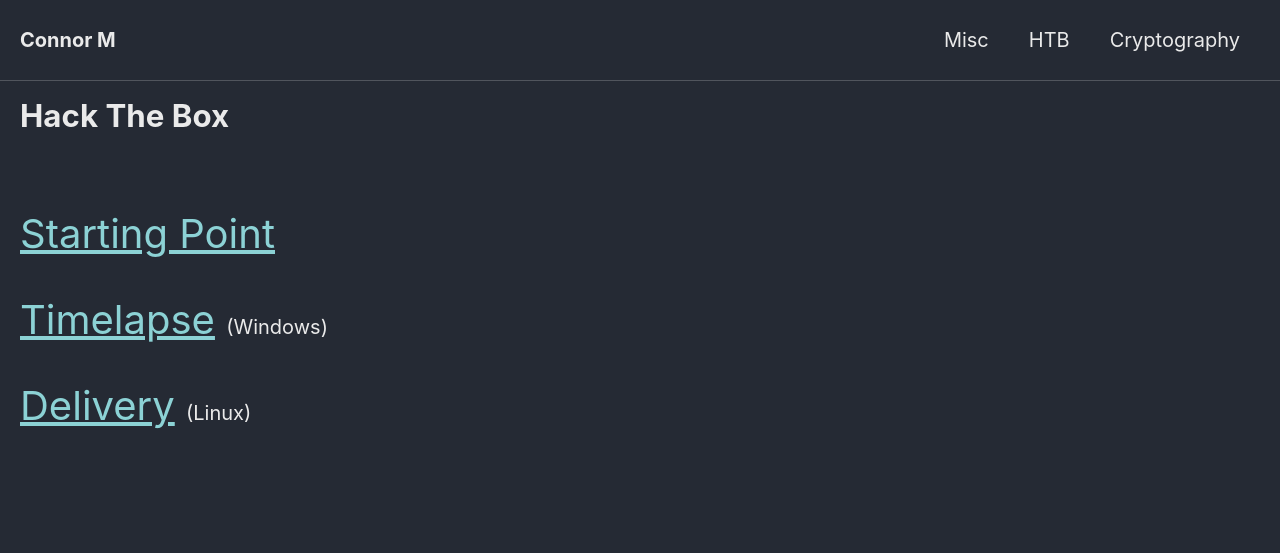
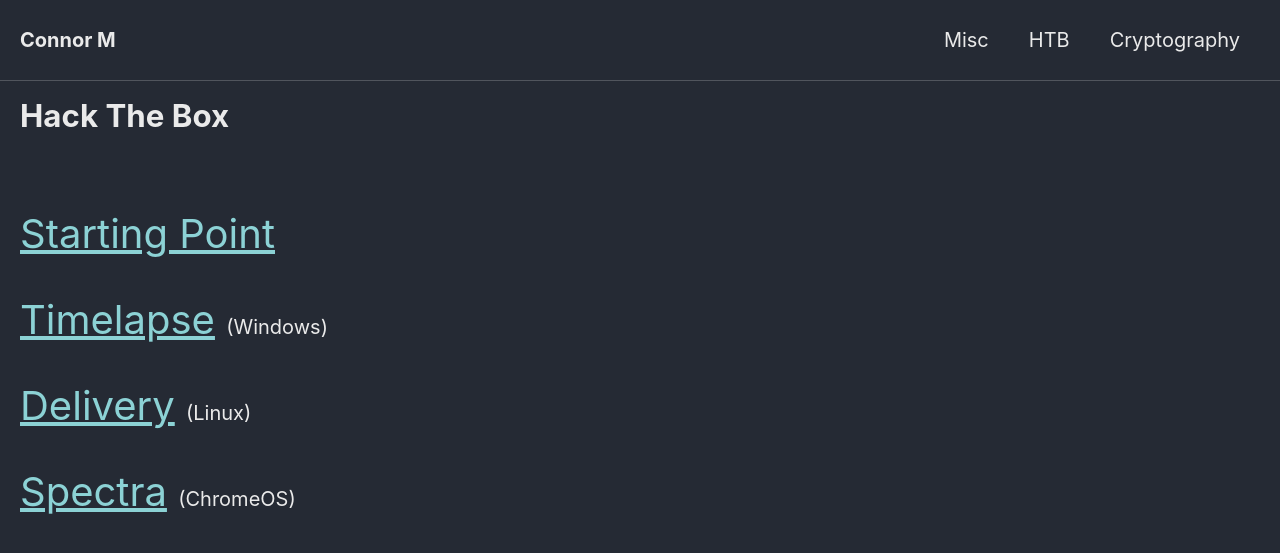
Before and after one commit to Connor-McCartney/Connor-McCartney.github.io, a Jekyll site: the page built from _pages/htb.md, in a window 1280 px wide. Shown: the top 553 px of the page. Built offline with Jekyll 4.4.1, drawn with Linux system fonts in a browser that asks for light colours; cached includes are drawn as plain includes.

Commit message:
Update htb.md

```diff
--- a/_pages/htb.md
+++ b/_pages/htb.md
@@ -11,3 +11,5 @@ title: Hack The Box
 <span style="font-size:2em;">   [Timelapse](/htb/timelapse)   </span>   (Windows)
 
 <span style="font-size:2em;">   [Delivery](/htb/delivery)   </span>   (Linux)
+
+<span style="font-size:2em;">   [Spectra](/htb/spectra)   </span>   (ChromeOS)
```
